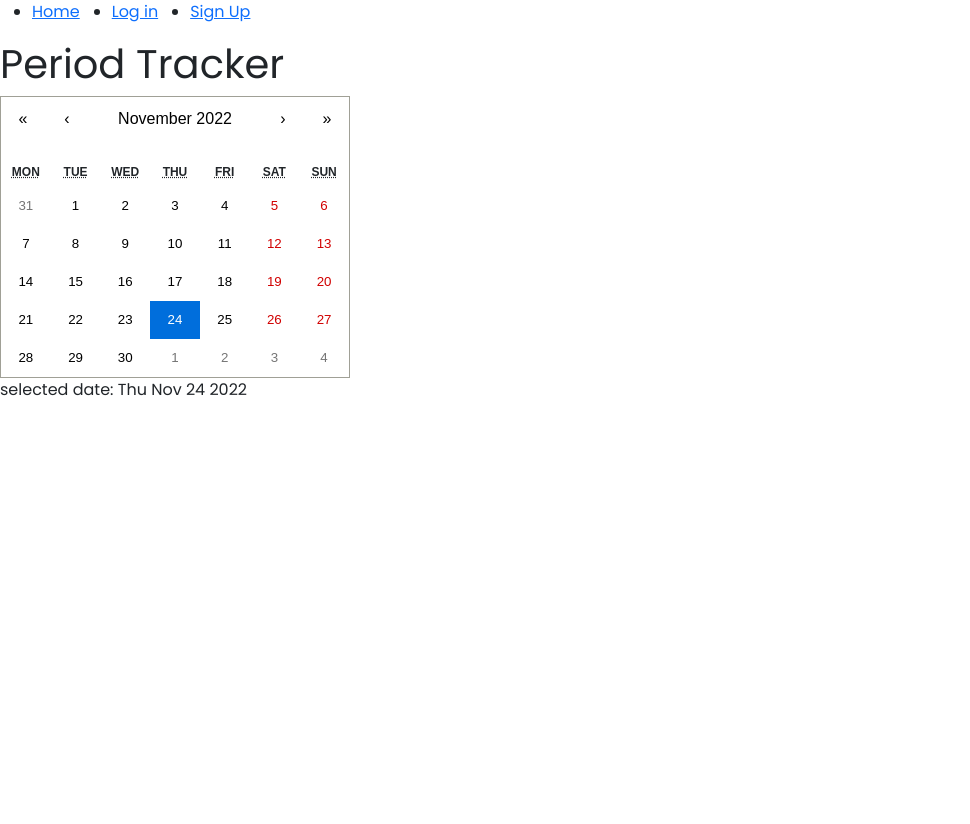
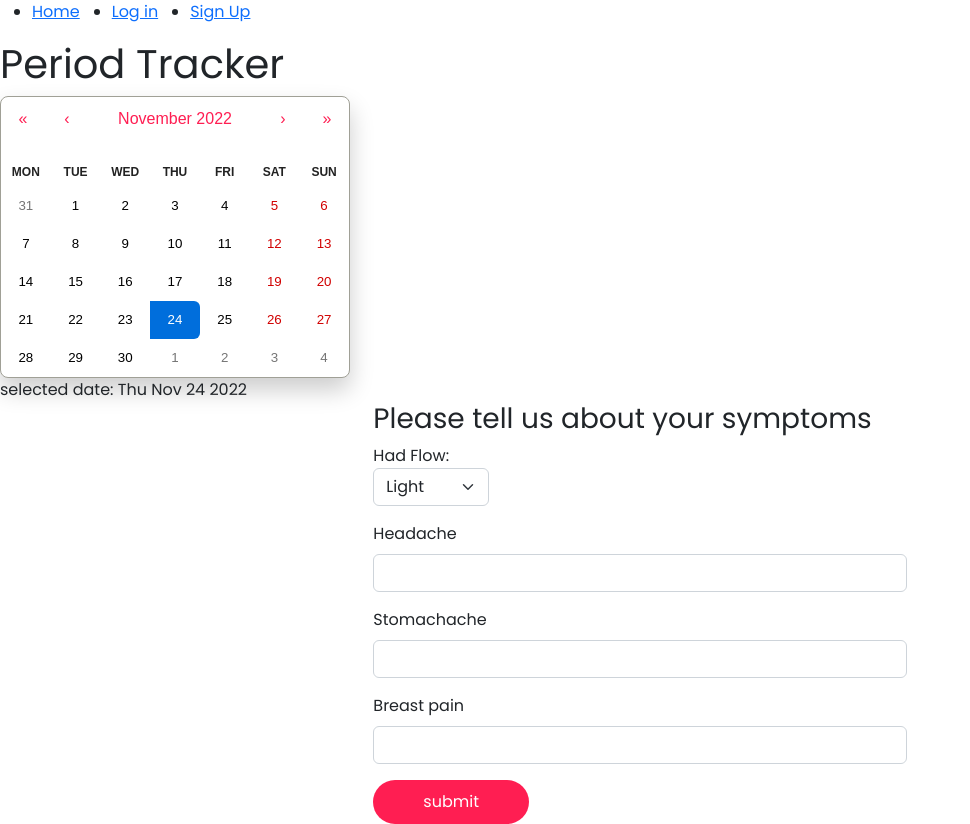
Before and after one commit to Gissell10/period-traker, a React (Create React App) app: page /calendar in a window 1280 px wide. Shown: the whole page, without its empty margins (0-970 px from the left). Before the commit the page ends 800 px from the top, so only its background shows below. Built offline with nearby package versions, Linux system fonts and the light colour scheme.

Commit message:
Add symptopns initial code

```diff
--- a/src/App.css
+++ b/src/App.css
@@ -72,3 +72,107 @@ input[type="checkbox"] {
   width: 25px;
   accent-color: #ff1e52;
 }
+
+/* REACT CALENDAR */
+
+.react-calendar {
+  width: 400px;
+  max-width: 100%;
+  background-color: #fff;
+  color: #222;
+  border-radius: 8px;
+  box-shadow: 0 12px 24px rgba(0, 0, 0, 0.2);
+  font-family: Arial, Helvetica, sans-serif;
+  line-height: 1.125em;
+}
+
+.react-calendar__navigation button {
+  color: #ff1e52;
+  min-width: 44px;
+  background: none;
+  font-size: 16px;
+  margin-top: 8px;
+}
+
+.react-calendar__navigation button:enabled:hover,
+.react-calendar__navigation button:enabled:focus {
+  background-color: #f8f8fa;
+}
+.react-calendar__navigation button[disabled] {
+  background-color: #f0f0f0;
+}
+abbr[title] {
+  text-decoration: none;
+}
+
+/* .react-calendar__month-view__days__day--weekend {
+  color: #d10000;
+ } */
+
+.react-calendar__tile:enabled:hover,
+.react-calendar__tile:enabled:focus {
+  background: #f8f8fa;
+  color: #ff1e52;
+  border-radius: 6px;
+}
+
+.react-calendar__tile--now {
+  background: #d4a71333;
+  border-radius: 6px;
+  font-weight: bold;
+  color: #ff1e52;
+}
+
+.react-calendar__tile--now:enabled:hover,
+.react-calendar__tile--now:enabled:focus {
+  background: #d4a71333;
+  border-radius: 6px;
+  font-weight: bold;
+  color: #ff1e52;
+}
+
+.react-calendar__tile--hasActive:enabled:hover,
+.react-calendar__tile--hasActive:enabled:focus {
+  background: #f8f8fa;
+}
+
+.react-calendar__tile--active {
+  background: #ff1e52;
+  border-radius: 6px;
+  font-weight: bold;
+  color: white;
+}
+
+.react-calendar__tile--active:enabled:hover,
+.react-calendar__tile--active:enabled:focus {
+  background: #ff1e52;
+  color: white;
+}
+
+.react-calendar--selectRange .react-calendar__tile--hover {
+  background-color: #f8f8fa;
+}
+
+.react-calendar__tile--range {
+  background: #f8f8fa;
+  color: #ff1e52;
+  border-radius: 0;
+}
+
+.react-calendar__tile--rangeStart {
+  border-top-right-radius: 0;
+  border-bottom-right-radius: 0;
+  border-top-left-radius: 6px;
+  border-bottom-left-radius: 6px;
+  background: #ff1e52;
+  color: white;
+}
+
+.react-calendar__tile--rangeEnd {
+  border-top-left-radius: 0;
+  border-bottom-left-radius: 0;
+  border-top-right-radius: 6px;
+  border-bottom-right-radius: 6px;
+  background: #ff1e52;
+  color: white;
+}
--- a/src/components/Nav.jsx
+++ b/src/components/Nav.jsx
@@ -2,13 +2,12 @@ import React from "react";
 import { Link } from "react-router-dom";
 
 const Nav = function (props) {
-
   const getLogged = () => {
     return (
       <nav className="nav">
         <ul>
           <li>
-           <Link to="calendar">Home</Link>
+            <Link to="calendar">Home</Link>
           </li>
         </ul>
         <ul>
@@ -16,14 +15,18 @@ const Nav = function (props) {
             <Link to="symptoms">Symptoms</Link>
           </li>
         </ul>
+        <ul>
+          <li>
+            <Link to="about-you">About you</Link>
+          </li>
+        </ul>
       </nav>
-    )
-  }
+    );
+  };
 
   const getNotLogged = () => {
     return (
       <nav className="nav">
-
         <ul>
           <li>
             <Link to="/"> Home</Link>
@@ -41,22 +44,19 @@ const Nav = function (props) {
             <Link to="signup">Sign Up</Link> {/* need to create a link here */}
           </li>
         </ul>
-
       </nav>
     );
-  }
+  };
 
   const getNav = () => {
     if (props.userName) {
-      return getLogged()
+      return getLogged();
     } else {
-      return getNotLogged()
+      return getNotLogged();
     }
-  }
+  };
 
-  return (
-    getNav()
-  );
+  return getNav();
 };
 
 export default Nav;
--- a/src/components/Schedule.jsx
+++ b/src/components/Schedule.jsx
@@ -1,9 +1,11 @@
 import React, { useState } from "react";
 import Calendar from "react-calendar";
+import Symptoms from "./Symptoms";
 import "react-calendar/dist/Calendar.css";
 
 const Schedule = function () {
   const [date, setDate] = useState(new Date());
+
   return (
     <div>
       <h1>Period Tracker</h1>
@@ -11,6 +13,8 @@ const Schedule = function () {
         <Calendar onChange={setDate} value={date} />
       </div>
       <div>selected date: {date.toDateString()}</div>
+
+      <Symptoms />
     </div>
   );
 };
--- a/src/components/Symptoms.jsx
+++ b/src/components/Symptoms.jsx
@@ -1,40 +1,79 @@
 import React, { useState } from "react";
-import Select from "react-select";
-
-const options = [
-  { value: "heavy", label: "Heavy" },
-  { value: "mid", label: "Mid" },
-  { value: "light", label: "Light" },
-];
+import Schedule from "./Schedule";
 
 const Symptoms = function () {
-  const [selectedOption, setSelectedOption] = useState(null);
+  const [symptoms, setSymtoms] = useState({});
+
+  const handleImput = (event) => {
+    const { name, value } = event.target;
+
+    setSymtoms({
+      ...symptoms,
+      [name]: value,
+    });
+    console.log(symptoms, Schedule.date());
+  };
+
+  const handleSubmit = (e) => {
+    //console.log(date, symptons, level);
+  };
+
   return (
-    <div>
-      <h2>
-        What kinds of symptoms do you have and the extent of the symptoms.
-      </h2>
-      <form>
-        <label>Headache</label>
-        <input type="number" min="1" max="10" />
-        <label>Stomachache</label>
-        <input type="number" min="1" max="10" />
-        <label>Breast pain</label>
-        <input type="number" min="1" max="10" />
-        <label>Emotional fluctuation</label>
-        <input type="number" min="1" max="10" />
-        <label>Others</label>
-        <input type="text"></input>
+    <div className="col-md-10 mx-auto col-lg-5 rounded-5">
+      <h3>Please tell us about your symptoms</h3>
+      <form onSubmit={handleSubmit}>
+        <div className="form mb-3">
+          <label>
+            Had Flow:
+            <select
+              name="flow"
+              value={symptoms.value}
+              onChange={handleImput}
+              className="form-select"
+            >
+              <option value="Light">Light</option>
+              <option value="Medium">Medium</option>
+              <option value="Heavy">Heavy</option>
+            </select>
+          </label>
+        </div>
 
-        <label>Flow</label>
-        <div className="Flow">
-          <Select
-            defaultValue={selectedOption}
-            nChange={setSelectedOption}
-            options={options}
-          />
-        </div>
-        <button type="Submit">submit</button>
+        <label className="form-label">Headache</label>
+        <input
+          type="number"
+          name="headache"
+          value={symptoms.headache}
+          onChange={handleImput}
+          min="1"
+          max="10"
+          className="form-control mb-3"
+        />
+
+        <label className="form-label">Stomachache</label>
+        <input
+          type="number"
+          name="stomachache"
+          value={symptoms.stomachache}
+          onChange={handleImput}
+          min="1"
+          max="10"
+          className="form-control mb-3"
+        />
+
+        <label className="form-label">Breast pain</label>
+        <input
+          type="number"
+          name="breastPain"
+          value={symptoms.breastPain}
+          onChange={handleImput}
+          min="1"
+          max="10"
+          className="form-control mb-3"
+        />
+
+        <button type="submit" className="boton">
+          submit
+        </button>
       </form>
     </div>
   );
--- a/src/hooks/index.js
+++ b/src/hooks/index.js
@@ -39,3 +39,25 @@ export const about = (params) => {
       });
   }
 };
+
+export const dataSymptom = (params) => {
+  let token = localStorage.getItem("token");
+  if (token) {
+    const requestOptions = {
+      method: "POST",
+      headers: {
+        "Content-Type": "application/json",
+        Authorization: `Bearer ${token}`,
+      },
+      body: JSON.stringify(params),
+    };
+    fetch("http://localhost:3000//cycle/<id>/symptoms", requestOptions)
+      .then((response) => response.json())
+      .then((json) => {
+        console.log(json);
+      })
+      .catch((err) => {
+        console.log(err);
+      });
+  }
+};
```
Also changed, not shown: 1 other file (tests, documents, lock files or other folders).
